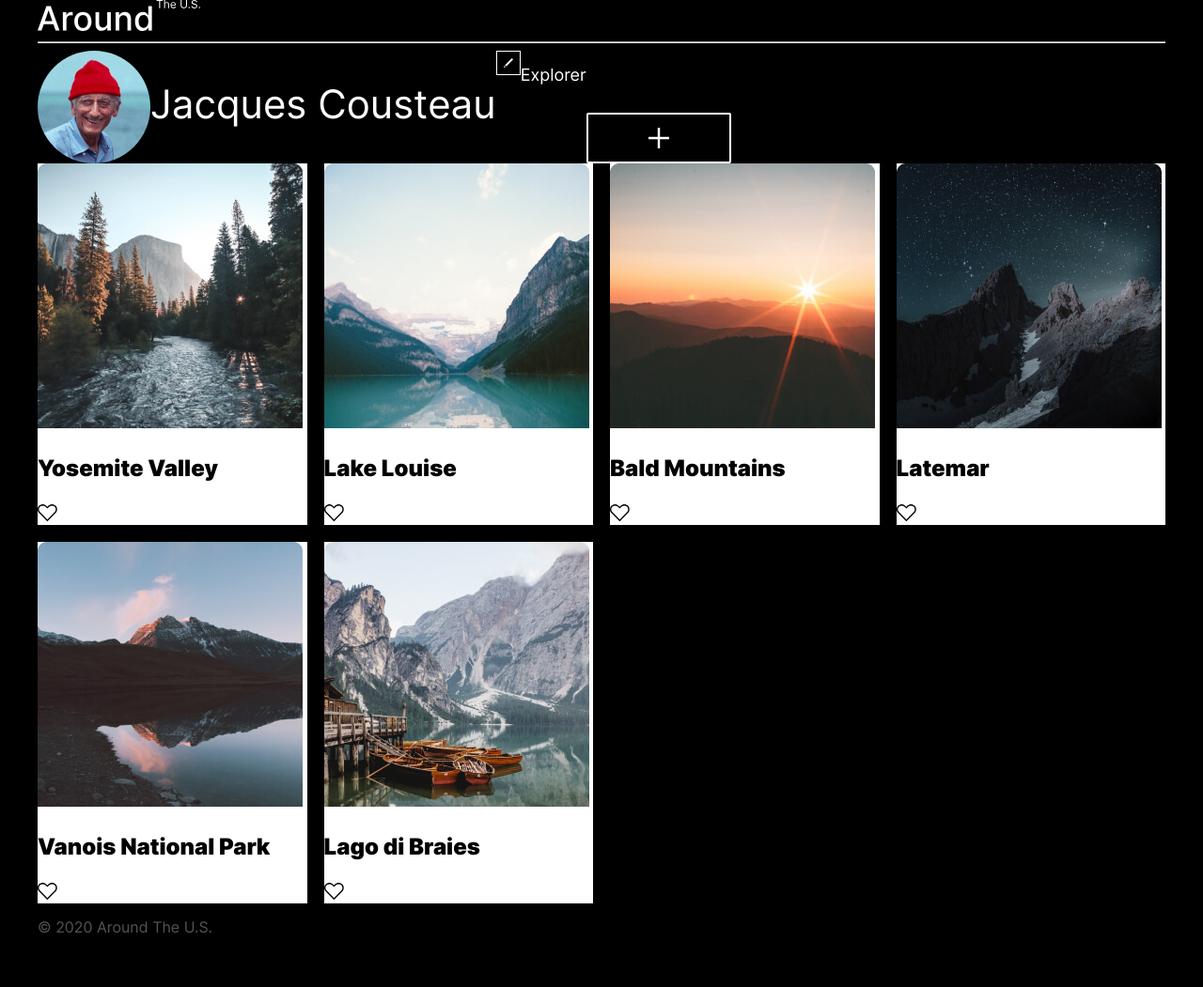
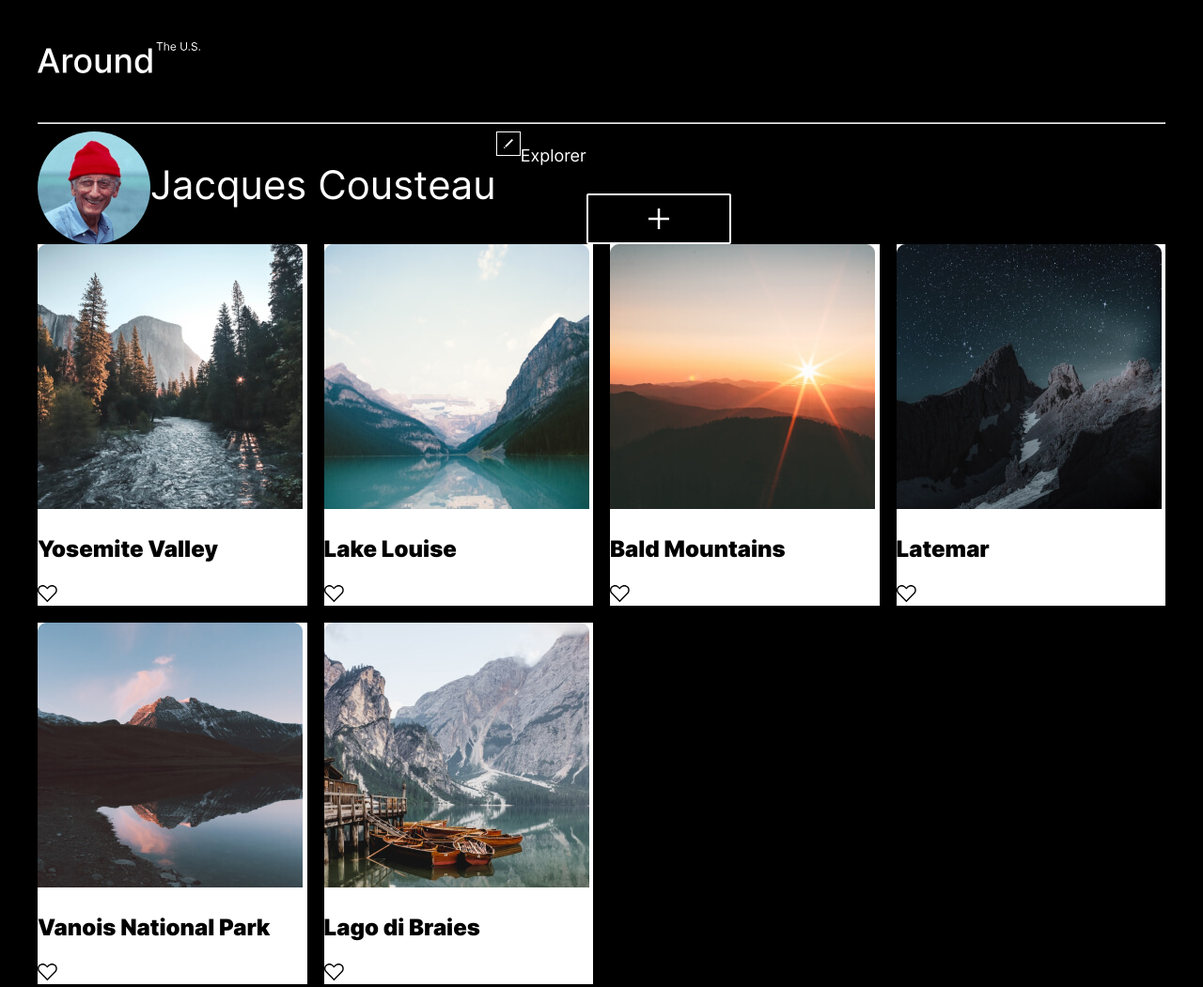
Before and after one commit to ze-e/web_project_4, a plain HTML site: page index.html in a window 1280 px wide. Shown: the top 1051 px of the page at 94% size. Before the commit the page ends 1012 px from the top, so only its background shows below. Drawn offline with Linux system fonts and the light colour scheme.

Commit message:
feat: added margins to logo

```diff
--- a/block/header/__logo/header__logo.css
+++ b/block/header/__logo/header__logo.css
@@ -1,4 +1,6 @@
 .header__logo{
   width: 173px;
   height: 33px;
+  margin-top: 45px;
+  margin-bottom: 41px;
 }
```
